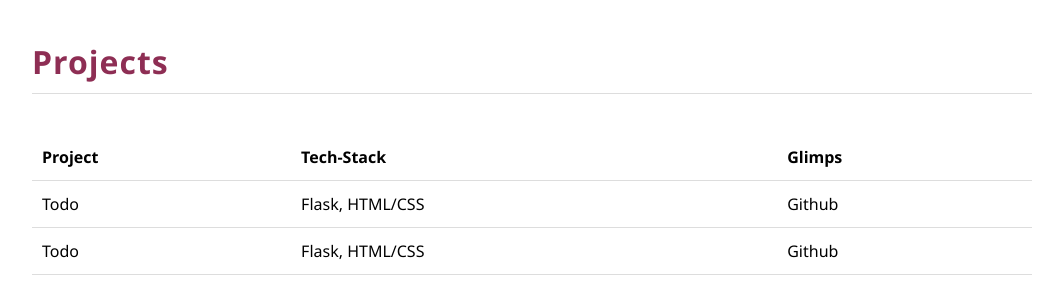
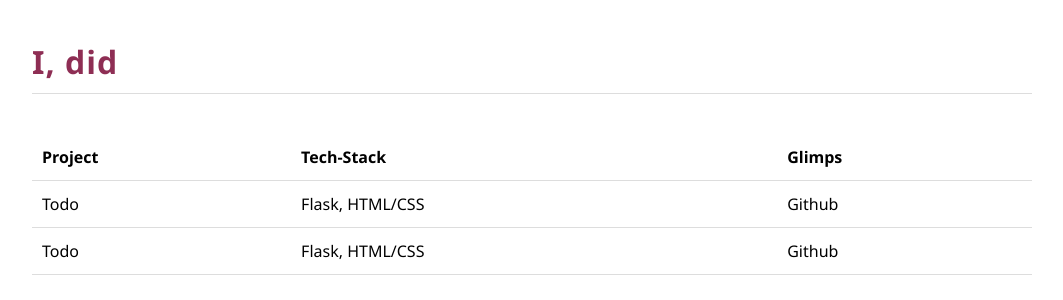
Before and after one commit to dolly2001/piyush.so, a Flask app: page /projects in a window 1280 px wide. Shown: the part 100-400 px from the top of the page, without its empty margins (108-1171 px from the left). Run offline with Flask 3, Linux system fonts and the light colour scheme.

Commit message:
minor changes

```diff
--- a/static/css/style.css
+++ b/static/css/style.css
@@ -219,7 +219,7 @@ nav a:hover{
 
 .contact-container {
   max-width: 600px;
-  margin: 120px auto;
+  margin: 60px auto;
   padding: 40px 30px;
   border-radius: 16px;
   background: #fff;
--- a/templates/projects.html
+++ b/templates/projects.html
@@ -5,7 +5,7 @@
 {% block content %}
 
     <section class="spec-section">
-        <h2 class="spec-heading">Projects</h2>
+        <h2 class="spec-heading">I, did</h2>
 
         <div class="spec-table">
         <table>
```
